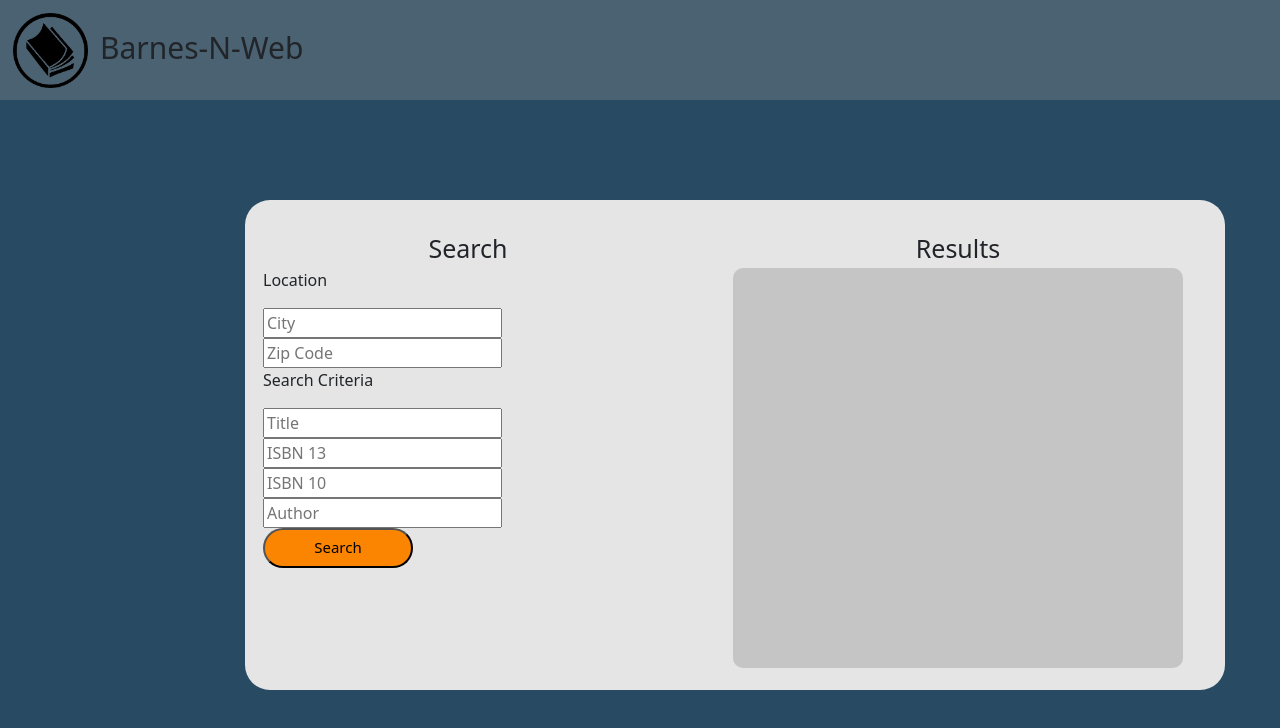
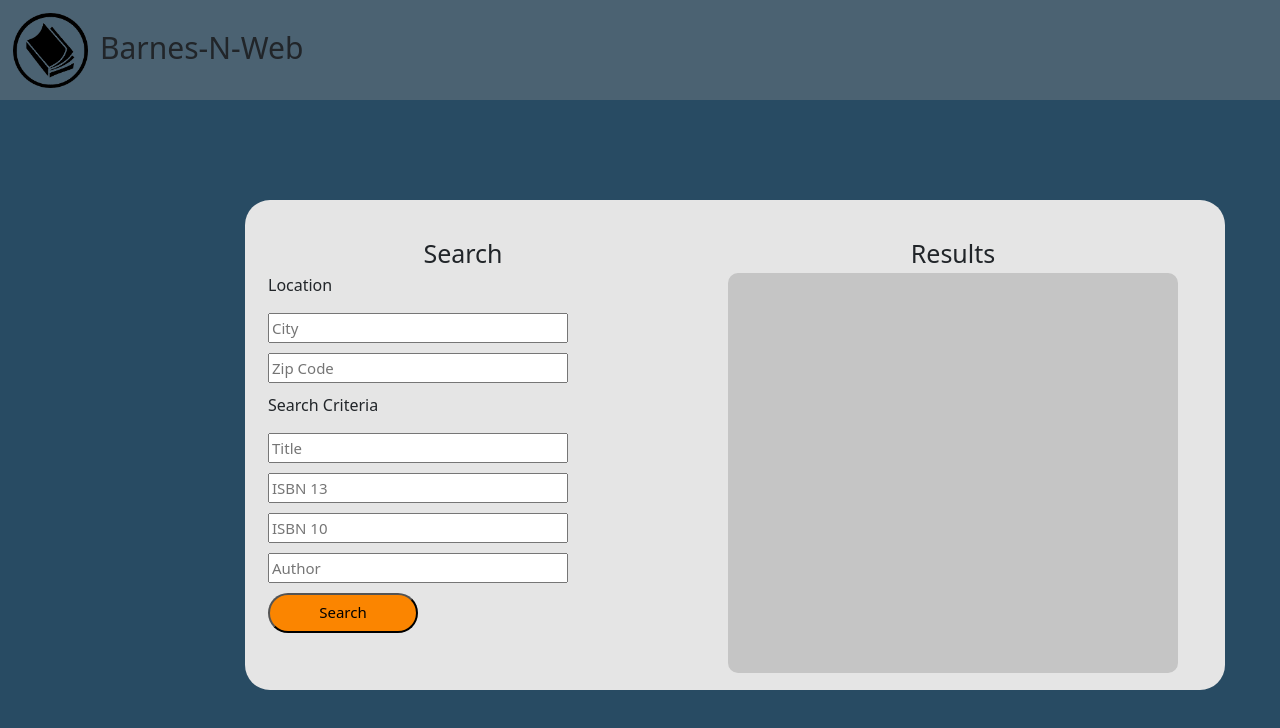
Before and after one commit to rigrergl/barnes-n-web, a Next.js app in the folder barnes-n-web/: page /Search in a window 1280 px wide. Shown: the top 728 px of the page. Built offline with nearby package versions, Linux system fonts and the light colour scheme.

Commit message:
CSS changes

```diff
--- a/barnes-n-web/pages/Search.tsx
+++ b/barnes-n-web/pages/Search.tsx
@@ -8,43 +8,51 @@ const Search = () => {
         <div className="row">
           {/* Search Section */}
           <div className="column">
-            <label style={{ textAlign: "center", fontSize: "25px" }}>
-              Search
-            </label>
+            <label className="searchText">Search</label>
             <form>
               <label>
                 <p>Location</p>
-                <input type="text" placeholder="City"></input>
-                <input type="text" placeholder="Zip Code"></input>
+                <input
+                  className="searchInputBox"
+                  type="text"
+                  placeholder="City"
+                />
+                <input
+                  className="searchInputBox"
+                  type="text"
+                  placeholder="Zip Code"
+                />
               </label>
               <label>
                 <p>Search Criteria</p>
-                <input type="text" placeholder="Title"></input>
-                <input type="text" placeholder="ISBN 13"></input>
-                <input type="text" placeholder="ISBN 10"></input>
-                <input type="text" placeholder="Author"></input>
+                <input
+                  className="searchInputBox"
+                  type="text"
+                  placeholder="Title"
+                />
+                <input
+                  className="searchInputBox"
+                  type="text"
+                  placeholder="ISBN 13"
+                />
+                <input
+                  className="searchInputBox"
+                  type="text"
+                  placeholder="ISBN 10"
+                />
+                <input
+                  className="searchInputBox"
+                  type="text"
+                  placeholder="Author"
+                />
               </label>
               {/* Submit Button */}
-              <input
-                style={{
-                  textAlign: "center",
-                  top: "150px",
-                  fontSize: "15px",
-                  height: "40px",
-                  width: "150px",
-                  background: "#FB8500",
-                  borderRadius: "25px",
-                }}
-                type="submit"
-                value="Search"
-              />
+              <input className="searchButton" type="submit" value="Search" />
             </form>
           </div>
           {/* Results Section */}
           <div className="column">
-            <label style={{ textAlign: "center", fontSize: "25px" }}>
-              Results
-            </label>
+            <label className="searchText">Results</label>
             <div className="resultsBox"></div>
           </div>
         </div>
--- a/barnes-n-web/pages/_app.tsx
+++ b/barnes-n-web/pages/_app.tsx
@@ -1,7 +1,8 @@
 import type { AppProps } from "next/app";
 import "bootstrap/dist/css/bootstrap.min.css";
-import './index.css'
-import './css/registration.css'
+import "./index.css";
+import "./css/registration.css";
+import "./css/search.css";
 
 function MyApp({ Component, pageProps }: AppProps) {
   return <Component {...pageProps} />;
--- /dev/null
+++ b/barnes-n-web/pages/css/search.css
@@ -0,0 +1,24 @@
+.searchText {
+  position: relative;
+  text-align: center;
+  font-size: 25px;
+}
+
+.searchInputBox {
+  position: relative;
+  text-align: left;
+  font-size: 15px;
+  height: 30px;
+  width: 300px;
+  margin-bottom: 10px;
+}
+
+.searchButton {
+  position: relative;
+  text-align: center;
+  font-size: 15px;
+  height: 40px;
+  width: 150px;
+  background: #fb8500;
+  border-radius: 25px;
+}
--- a/barnes-n-web/pages/index.css
+++ b/barnes-n-web/pages/index.css
@@ -70,18 +70,18 @@
   flex-direction: column;
   flex-basis: 100%;
   flex: 1;
-  padding: 30px;
+  padding: 35px;
   box-sizing: border-box;
 }
 
 .registrationBox {
-    border-radius: 25px;
-    width: 490px;
-    height: 580px;
-    background-color: #E5E5E5;
-    position: absolute;
-    left: 490px;
-    top:25%
+  border-radius: 25px;
+  width: 490px;
+  height: 580px;
+  background-color: #e5e5e5;
+  position: absolute;
+  left: 490px;
+  top: 25%;
 }
 
 body {
```
